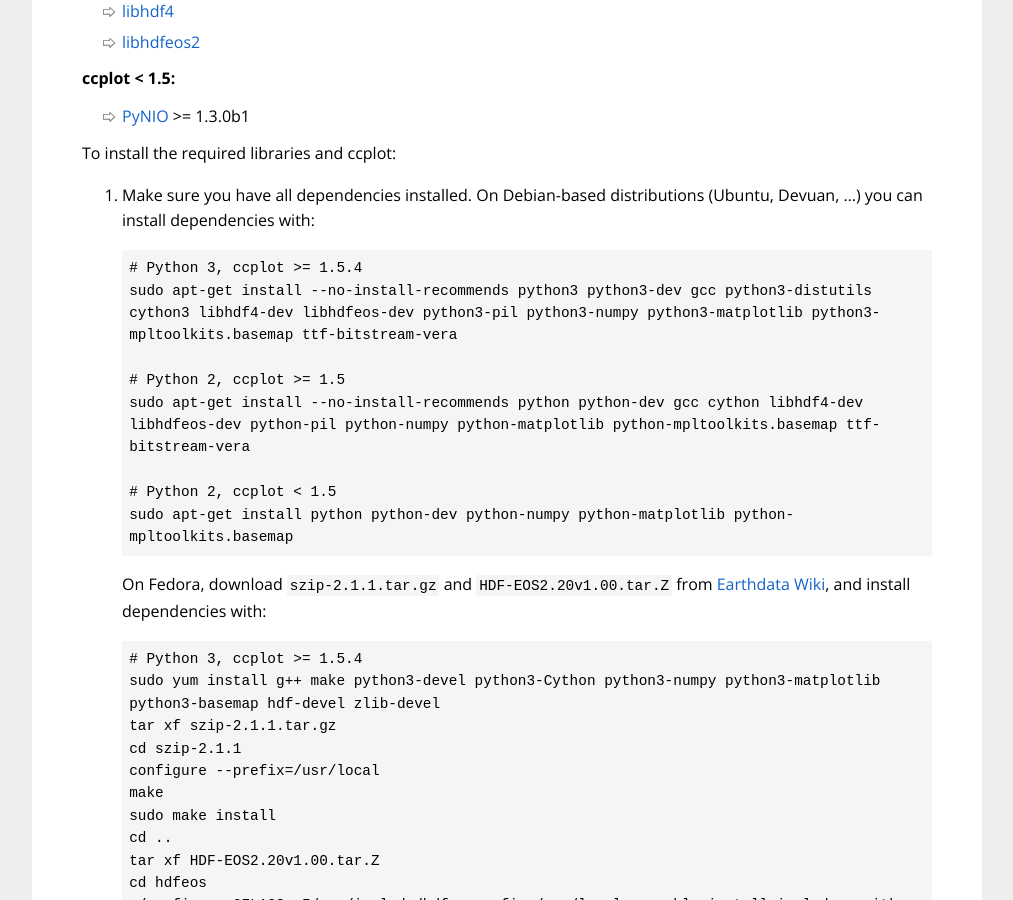
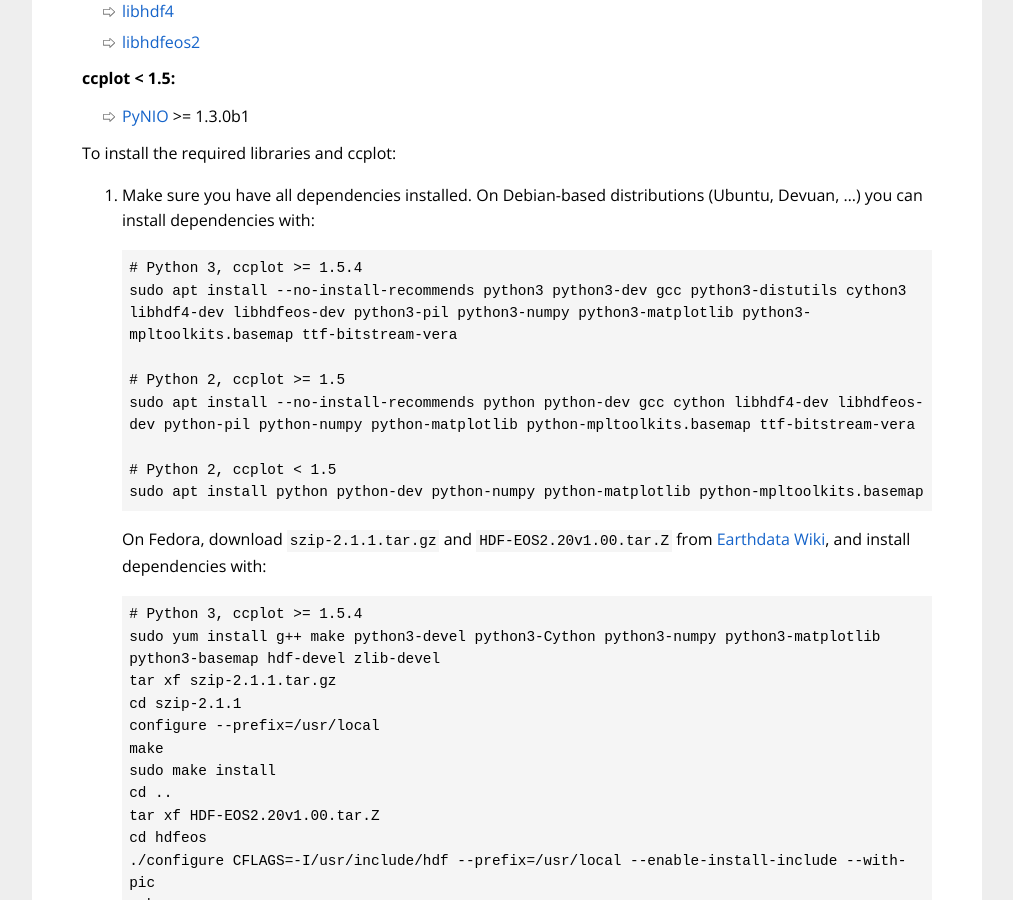
Before and after one commit to peterkuma/ccplot, a Jekyll site: the page built from download/index.md, in a window 1280 px wide and 900 px high, scrolled down 873 px. Shown: the whole window, without its empty margins (133-1146 px from the left). Built offline with Jekyll 4.4.1, drawn with Linux system fonts in a browser that asks for light colours.

Commit message:
Change apt-get to apt

```diff
--- a/download/index.md
+++ b/download/index.md
@@ -176,13 +176,13 @@ To install the required libraries and ccplot:
    On Debian-based distributions (Ubuntu, Devuan, ...) you can install dependencies with:
 
        # Python 3, ccplot >= 1.5.4
-       sudo apt-get install --no-install-recommends python3 python3-dev gcc python3-distutils cython3 libhdf4-dev libhdfeos-dev python3-pil python3-numpy python3-matplotlib python3-mpltoolkits.basemap ttf-bitstream-vera
+       sudo apt install --no-install-recommends python3 python3-dev gcc python3-distutils cython3 libhdf4-dev libhdfeos-dev python3-pil python3-numpy python3-matplotlib python3-mpltoolkits.basemap ttf-bitstream-vera
 
        # Python 2, ccplot >= 1.5
-       sudo apt-get install --no-install-recommends python python-dev gcc cython libhdf4-dev libhdfeos-dev python-pil python-numpy python-matplotlib python-mpltoolkits.basemap ttf-bitstream-vera
+       sudo apt install --no-install-recommends python python-dev gcc cython libhdf4-dev libhdfeos-dev python-pil python-numpy python-matplotlib python-mpltoolkits.basemap ttf-bitstream-vera
 
        # Python 2, ccplot < 1.5
-       sudo apt-get install python python-dev python-numpy python-matplotlib python-mpltoolkits.basemap
+       sudo apt install python python-dev python-numpy python-matplotlib python-mpltoolkits.basemap
 
    On Fedora, download `szip-2.1.1.tar.gz` and `HDF-EOS2.20v1.00.tar.Z` from
    [Earthdata Wiki](https://wiki.earthdata.nasa.gov/display/DAS/Toolkit+Downloads),
```
